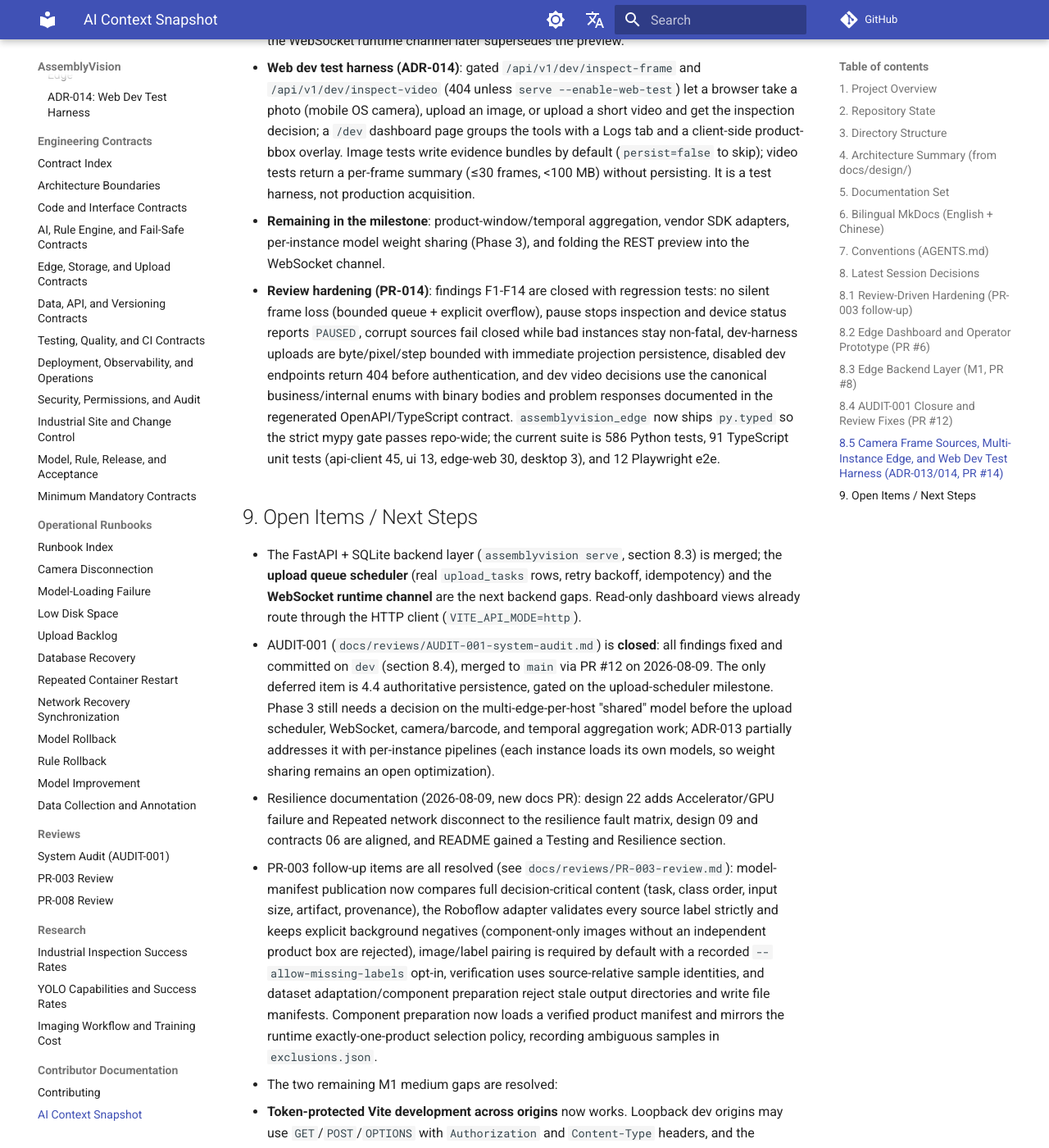
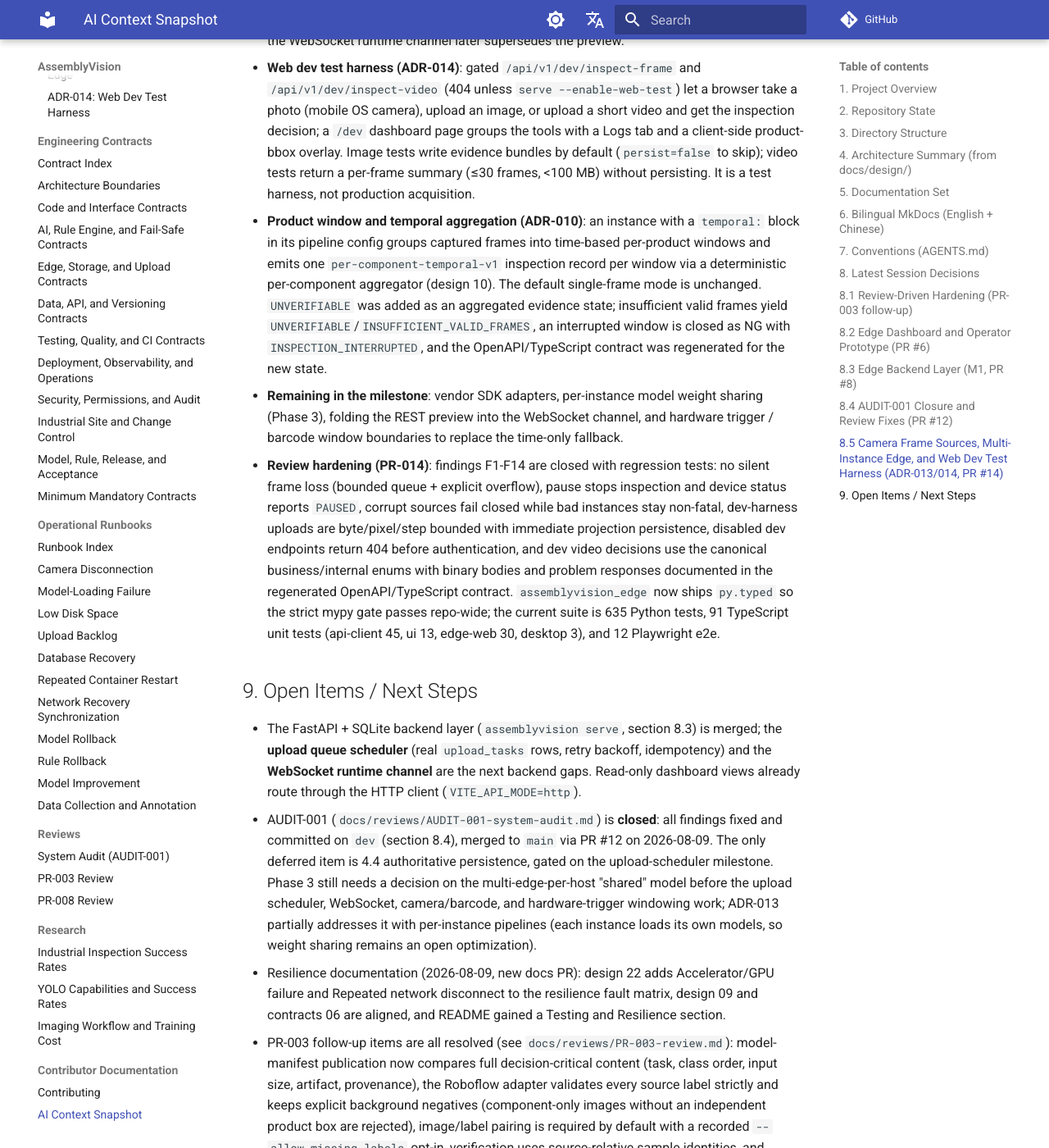
Before and after one commit to dream-studio-china/assembly-vision, an MkDocs documentation site: the page built from docs/ai/context.md, in a window 1280 px wide and 1400 px high, scrolled down 11307 px. Shown: the whole window at 82% size. Built offline with MkDocs 1.6.1 and Material for MkDocs 9.7.7, drawn with Linux system fonts in a browser that asks for light colours; comment, search, counter and statistics services are not loaded; some of the changed text lies outside the part shown.

Commit message:
docs: document product-window temporal aggregation
Add a temporal config example to the camera pipeline, an implementation-status
note to design 10 (time-based windows, count semantics, interrupted windows),
and refresh the AI context snapshot with the implemented ADR-010 milestone and
updated test counts.

```diff
--- a/docs/ai/context.md
+++ b/docs/ai/context.md
@@ -44,10 +44,10 @@ and verifies that all required assembly components are present.
   #8, #9, #10, #11, #12 (and docs PR #13) are merged to `main`; PR #12 merged
   the completed AUDIT-001 closure on 2026-08-09. PR #14
   (`feat/camera-frame-sources`, open) carries the camera frame sources,
-  multi-instance serve, and web dev test harness (ADR-013/014). The next
+  multi-instance serve, web dev test harness (ADR-013/014), and the
+  product-window/temporal aggregation milestone (ADR-010). The next
   milestones are the upload scheduler + authoritative persistence (AUDIT-001
-  4.4), the product-window/temporal aggregation milestone, and collecting real
-  customer data.
+  4.4) and collecting real customer data.
 - `.obsidian/`, `.idea/`, and `.vscode/` are ignored local editor state.
 - Runtime data, model weights, production media, datasets, and secrets must never be stored in
   Git. Build artifacts `docs-zh/`, `site/`, `mkdocs-en.yml`, `mkdocs-zh.yml` are gitignored.
@@ -451,9 +451,19 @@ tests. The design:
   write evidence bundles by default (`persist=false` to skip); video tests
   return a per-frame summary (≤30 frames, <100 MB) without persisting. It is a
   test harness, not production acquisition.
-- **Remaining in the milestone**: product-window/temporal aggregation,
-  vendor SDK adapters, per-instance model weight sharing (Phase 3), and
-  folding the REST preview into the WebSocket channel.
+- **Product window and temporal aggregation (ADR-010)**: an instance with a
+  `temporal:` block in its pipeline config groups captured frames into
+  time-based per-product windows and emits one
+  `per-component-temporal-v1` inspection record per window via a deterministic
+  per-component aggregator (design 10). The default single-frame mode is
+  unchanged. `UNVERIFIABLE` was added as an aggregated evidence state;
+  insufficient valid frames yield `UNVERIFIABLE`/`INSUFFICIENT_VALID_FRAMES`,
+  an interrupted window is closed as NG with `INSPECTION_INTERRUPTED`, and the
+  OpenAPI/TypeScript contract was regenerated for the new state.
+- **Remaining in the milestone**: vendor SDK adapters, per-instance model
+  weight sharing (Phase 3), folding the REST preview into the WebSocket
+  channel, and hardware trigger / barcode window boundaries to replace the
+  time-only fallback.
 - **Review hardening (PR-014)**: findings F1-F14 are closed with regression
   tests: no silent frame loss (bounded queue + explicit overflow), pause
   stops inspection and device status reports `PAUSED`, corrupt sources fail
@@ -463,7 +473,7 @@ tests. The design:
   canonical business/internal enums with binary bodies and problem responses
   documented in the regenerated OpenAPI/TypeScript contract.
   `assemblyvision_edge` now ships `py.typed` so the strict mypy gate passes
-  repo-wide; the current suite is 586 Python tests, 91 TypeScript unit tests
+  repo-wide; the current suite is 635 Python tests, 91 TypeScript unit tests
   (api-client 45, ui 13, edge-web 30, desktop 3), and 12 Playwright e2e.
 
 ## 9. Open Items / Next Steps
@@ -478,7 +488,8 @@ tests. The design:
   PR #12 on 2026-08-09. The only deferred item is 4.4 authoritative
   persistence, gated on the upload-scheduler milestone. Phase 3 still needs a
   decision on the multi-edge-per-host "shared" model before the upload
-  scheduler, WebSocket, camera/barcode, and temporal aggregation work; ADR-013
+  scheduler, WebSocket, camera/barcode, and hardware-trigger windowing work;
+  ADR-013
   partially addresses it with per-instance pipelines (each instance loads its
   own models, so weight sharing remains an open optimization).
 - Resilience documentation (2026-08-09, new docs PR): design 22 adds
@@ -508,8 +519,8 @@ tests. The design:
     `(rule_id, rule_version)` stays immutable across CLI invocations and
     service restarts.
 - Roadmap scope remaining after the merged M1 layer: upload queue scheduler,
-  WebSocket channel, camera/barcode adapters, temporal aggregation, Docker
-  packaging, and authoritative SQLite persistence/outbox.
+  WebSocket channel, camera/barcode adapters, hardware trigger window
+  boundaries, Docker packaging, and authoritative SQLite persistence/outbox.
 - Real customer data is still required for the one-month baseline: collect and
   annotate with X-AnyLabeling per
   `docs/design/19-training-and-evaluation.md` §19.17 and
@@ -519,13 +530,15 @@ tests. The design:
   `dataset_product`/`dataset_components` + `test-expected.json`, then run
   `av-train` -> `assemblyvision inspect` -> `assemblyvision verify`.
 - Camera acquisition milestone (ADR-013/014) is **implemented** and carried by
-  PR #14 (open). Remaining in the milestone: the product-window/temporal
-  aggregation work, vendor SDK camera adapters, per-instance model weight
-  sharing, and folding the REST preview into the WebSocket runtime channel.
-- Camera/hardware integration (vendor SDK), barcode decoding, product-window
-  management, temporal aggregation, authoritative SQLite persistence (the
-  current index is a rebuildable read projection), the upload queue scheduler,
-  and Docker deployment remain as the roadmap 25.5 one-month scope; only the
+  PR #14 (open), including the product-window/temporal aggregation milestone
+  (ADR-010). Remaining in the milestone: vendor SDK camera adapters,
+  per-instance model weight sharing, folding the REST preview into the
+  WebSocket runtime channel, and hardware trigger / barcode window boundaries
+  to replace the time-only fallback.
+- Camera/hardware integration (vendor SDK), barcode decoding, hardware-trigger
+  product-window boundaries, authoritative SQLite persistence (the current
+  index is a rebuildable read projection), the upload queue scheduler, and
+  Docker deployment remain as the roadmap 25.5 one-month scope; only the
   vendor-SDK, barcode, and site-coupling parts are blocked on hardware and
   customer-site decisions.
 - Hardware/conditions still unconfirmed (see [Appendices section 3](../design/appendices.md#3-global-open-questions)):
```
Also changed, not shown: docs/design/10-temporal-aggregation.md (+17 -0 lines), 1 other file.
